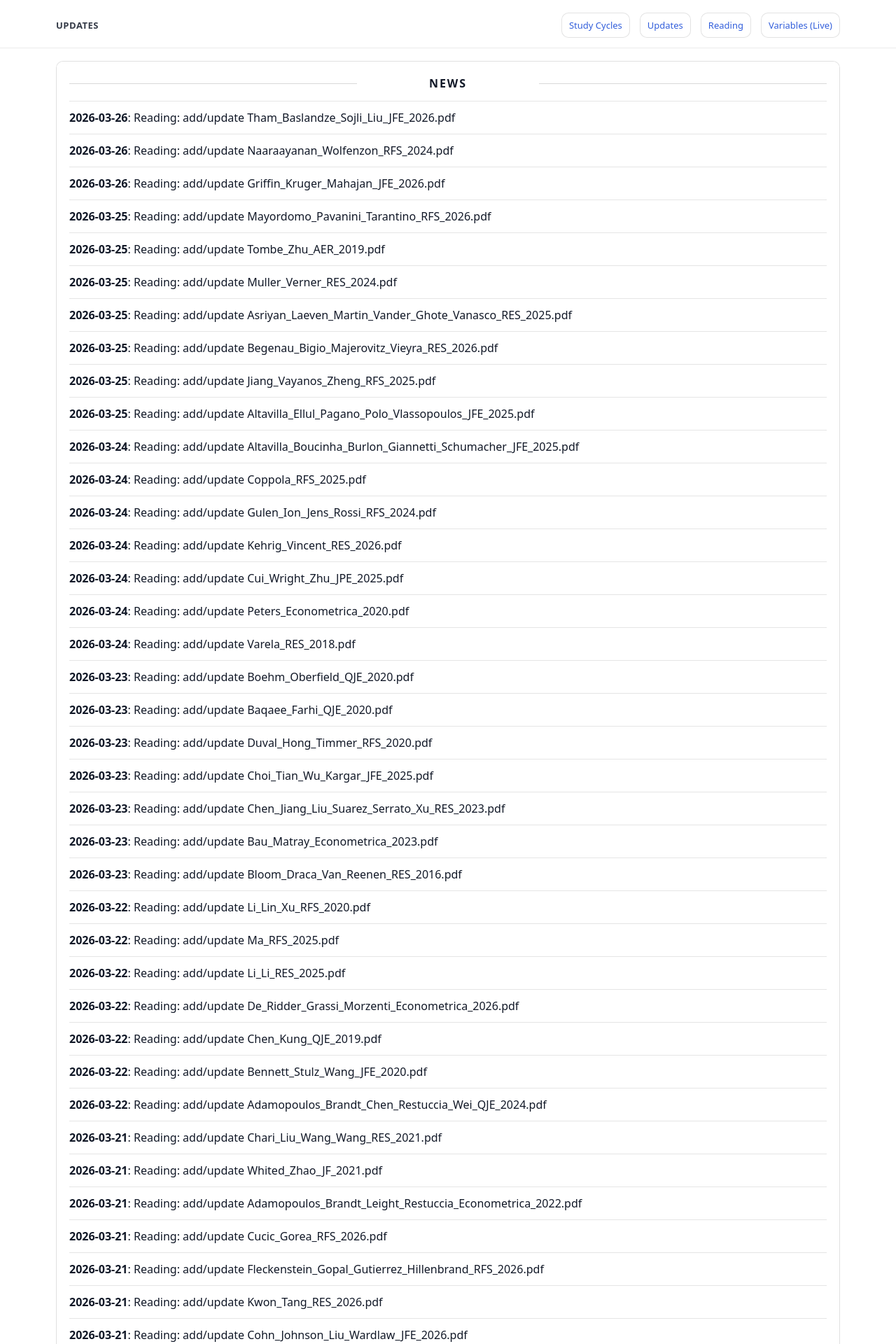
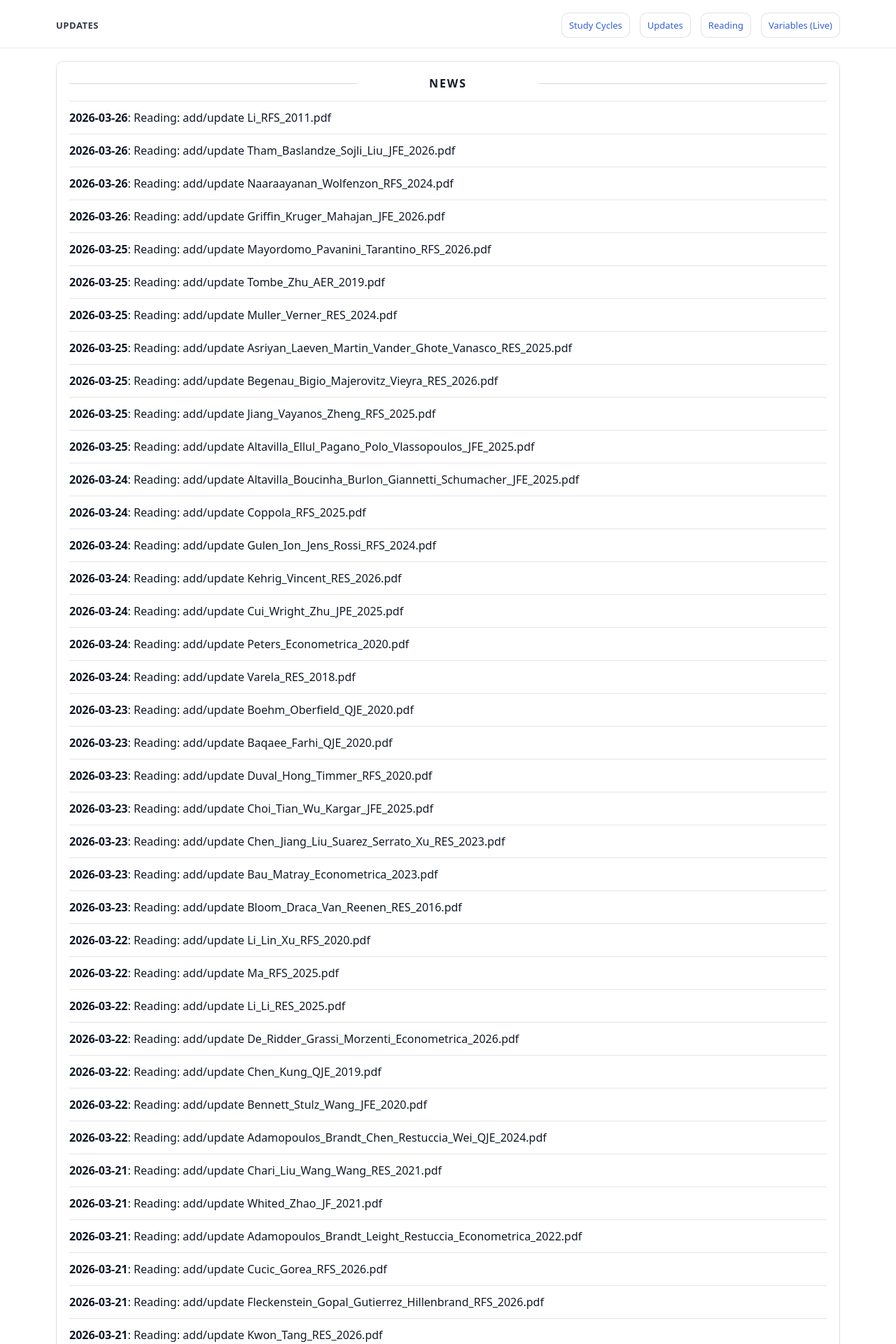
Before and after one commit to yaxinzn/study-archive, a Jekyll site: the page built from updates/index.md, in a window 1280 px wide. Shown: the top 1920 px of the page at 70% size. Built offline with Jekyll 4.4.1, drawn with Linux system fonts in a browser that asks for light colours; some of the changed text lies outside the part shown.

Commit message:
chore: update NEWS feed

```diff
--- a/_data/news.yml
+++ b/_data/news.yml
@@ -1,4 +1,7 @@
 # Auto-generated update history (sorted newest -> oldest). Do not edit manually.
+- ts: "1774522620"
+  date: "2026-03-26"
+  title: "Reading: add/update Li_RFS_2011.pdf"
 - ts: "1774521518"
   date: "2026-03-26"
   title: "Reading: add/update Tham_Baslandze_Sojli_Liu_JFE_2026.pdf"
```
